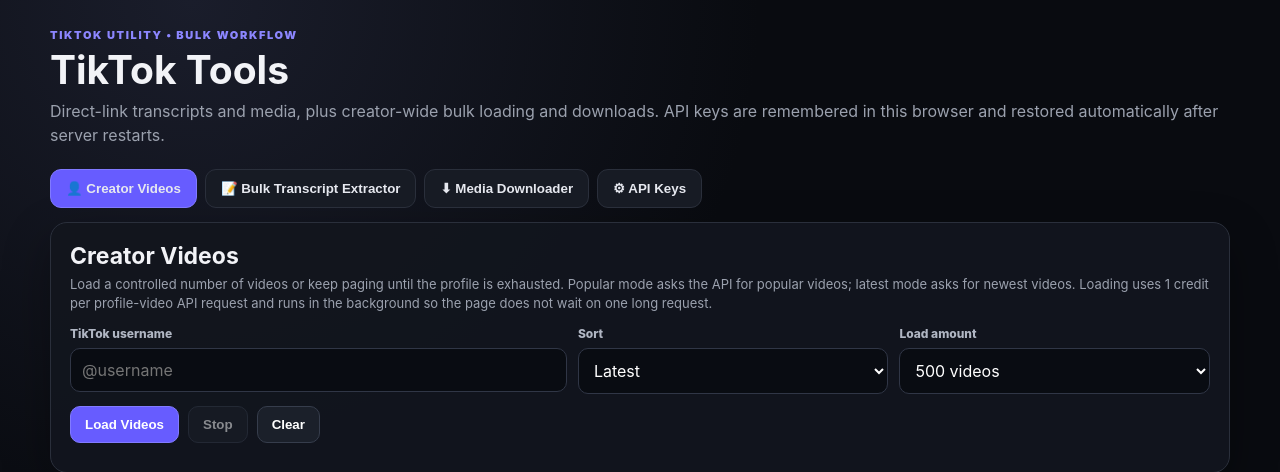
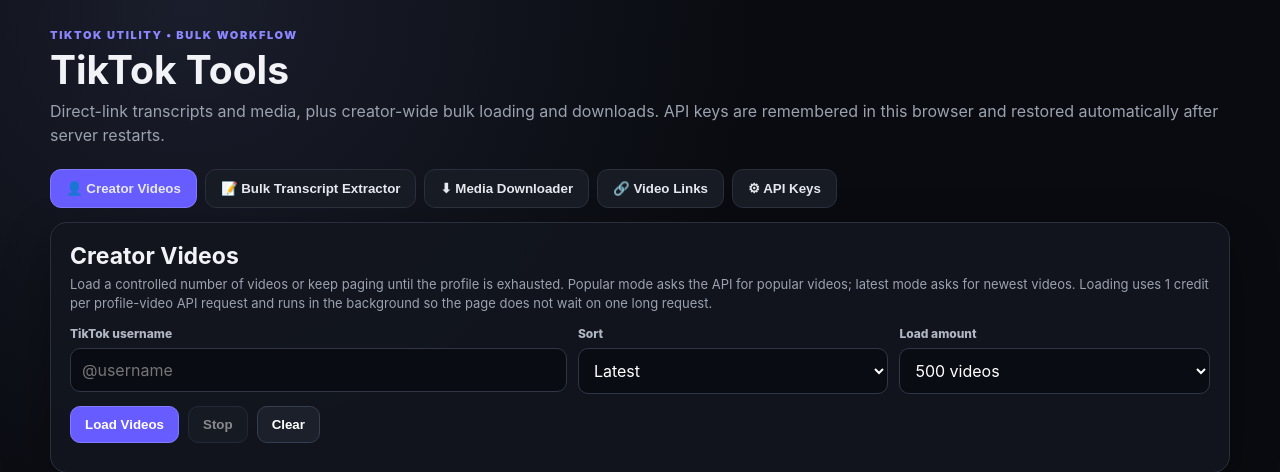
Before and after one commit to mqasim17/tiktok-tools, a Flask app: page / in a window 1280 px wide. Shown: the top 472 px of the page. Run offline with Flask 3, Linux system fonts and the light colour scheme.

Commit message:
Add files via upload

```diff
--- a/templates/index.html
+++ b/templates/index.html
@@ -33,8 +33,21 @@
     <button class="tab active" data-panel="creator">👤 Creator Videos</button>
     <button class="tab" data-panel="transcripts">📝 Bulk Transcript Extractor</button>
     <button class="tab" data-panel="media">⬇ Media Downloader</button>
+    <button class="tab" data-panel="links">🔗 Video Links</button>
     <button class="tab" data-panel="keys">⚙ API Keys</button>
   </div>
+
+
+  <section id="links" class="panel">
+    <div class="card">
+      <h2>Video Links</h2>
+      <div class="sub">Get the direct TikTok page links from the videos you loaded in Creator Videos. One pure URL per line. This uses no Scrape Creators credits.</div>
+      <div class="actions"><button class="btn" id="linksSelected">Use selected videos</button><button class="btn alt" id="linksAll">Use all loaded videos</button><button class="btn alt" id="linksCopy">Copy links</button><button class="btn alt" id="linksDownload">Download TXT</button><button class="btn alt" id="linksClear">Clear</button></div>
+      <textarea id="linksBox" style="margin-top:12px;min-height:360px" placeholder="https://www.tiktok.com/@user/video/123...
+https://www.tiktok.com/@user/video/456..."></textarea>
+      <div id="linksStatus" class="status"></div>
+    </div>
+  </section>
 
   <section id="keys" class="panel">
     <div class="card">
@@ -70,6 +83,7 @@
         <button class="btn" id="downloadCreatorVideo">Download selected videos ZIP</button>
         <button class="btn alt" id="downloadCreatorAudio">Download selected audio ZIP</button>
         <button class="btn alt" id="creatorToTranscript">Extract selected transcripts</button>
+        <button class="btn alt" id="creatorToLinks">Get selected links</button>
       </div>
       <div id="creatorDownloadStatus" class="status"></div>
       <div id="creatorDownloadProgress" class="progress hidden"><div class="bar" id="creatorDownloadBar"></div></div>
@@ -91,7 +105,7 @@
   <section id="media" class="panel">
     <div class="card">
       <h2>Media Downloader</h2>
-      <div class="sub">Paste direct TikTok links, prepare the best available media URL once, then download individually or as a ZIP. ZIP downloads use the URLs already prepared and do not spend another Scrape Creators credit.</div>
+      <div class="sub">Paste direct TikTok links, prepare the best available media URL once, then download individually or as a ZIP. Creator ZIP downloads send only selected indices to the server; the full video objects never need to be posted back from the browser.</div>
       <div style="margin-top:13px"><label>TikTok video links — one per line</label><textarea id="mediaLinks" placeholder="https://www.tiktok.com/@user/video/123...
 https://www.tiktok.com/@user/video/456..."></textarea></div>
       <div class="actions"><button class="btn" id="mediaPrepare">Prepare Downloads</button><button class="btn alt" id="downloadAudioZip">Download all audio ZIP</button><button class="btn alt" id="downloadVideoZip">Download all video ZIP</button><button class="btn alt" id="clearMedia">Clear</button></div>
@@ -109,7 +123,17 @@
 function esc(s){return String(s??'').replace(/[&<>"']/g,m=>({'&':'&amp;','<':'&lt;','>':'&gt;','"':'&quot;',"'":'&#39;'}[m]));}
 function status(id,msg,cls=''){ $(id).innerHTML=`<span class="${cls}">${esc(msg)}</span>`; }
 function common(){return {region:'US',cache_age:'30d'};}
-async function jsonFetch(url,body){const r=await fetch(url,{method:'POST',headers:{'Content-Type':'application/json'},body:JSON.stringify(body)});let d={};try{d=await r.json()}catch{}if(!r.ok||!d.success)throw new Error(d.error||`Request failed (${r.status})`);return d;}
+async function jsonFetch(url,body){
+  const r=await fetch(url,{method:'POST',headers:{'Content-Type':'application/json'},body:JSON.stringify(body),cache:'no-store'});
+  const text=await r.text();
+  let d=null;
+  try{d=JSON.parse(text)}catch{
+    const hint=text.replace(/<[^>]*>/g,' ').replace(/\s+/g,' ').trim().slice(0,180);
+    throw new Error(`Server returned non-JSON (HTTP ${r.status})${hint?`: ${hint}`:''}`);
+  }
+  if(!r.ok||!d.success)throw new Error(d.error||`Request failed (${r.status})`);
+  return d;
+}
 function showPanel(id){document.querySelectorAll('.tab').forEach(x=>x.classList.toggle('active',x.dataset.panel===id));document.querySelectorAll('.panel').forEach(x=>x.classList.toggle('active',x.id===id));window.scrollTo({top:0,behavior:'smooth'});}
 document.querySelectorAll('.tab').forEach(x=>x.onclick=()=>showPanel(x.dataset.panel));
 
@@ -213,25 +237,60 @@
 $('clearSelect').onclick=()=>document.querySelectorAll('#creatorList input').forEach(x=>x.checked=false);
 $('creatorClear').onclick=async()=>{if(creatorJobId){try{await fetch('/api/creator-jobs/'+creatorJobId+'/cancel',{method:'POST'})}catch{}} creatorJobId=null;creatorVideos=[];$('handle').value='';$('creatorResults').classList.add('hidden');$('creatorList').innerHTML='';status('creatorStatus','');$('creatorProgress').classList.add('hidden');$('creatorBtn').disabled=false;$('creatorBtn').textContent='Load Videos';$('creatorStop').disabled=true};
 
-async function startBulkJob(items,type,statusId,progressId,button){
+async function pollJobJson(url){
+  let lastError='';
+  for(let attempt=0;attempt<6;attempt++){
+    try{
+      const r=await fetch(url,{cache:'no-store'});
+      const text=await r.text();
+      let d=null;
+      try{d=JSON.parse(text)}catch{
+        const hint=text.replace(/<[^>]*>/g,' ').replace(/\s+/g,' ').trim().slice(0,160);
+        throw new Error(`Job endpoint returned non-JSON (HTTP ${r.status})${hint?`: ${hint}`:''}`);
+      }
+      if(!r.ok||!d.success){
+        if(r.status===404 || r.status===409){
+          throw new Error(d.error||`Job unavailable (HTTP ${r.status})`);
+        }
+        throw new Error(d.error||`Job status HTTP ${r.status}`);
+      }
+      return d;
+    }catch(e){
+      lastError=e.message||'Unknown status error';
+      if(/job.*not found|job.*unavailable|expired|no longer available/i.test(lastError)) break;
+      if(attempt<5) await new Promise(res=>setTimeout(res,1000));
+    }
+  }
+  throw new Error(lastError||'Could not read job status');
+}
+
+async function startBulkJob(items,type,statusId,progressId,button,creatorMode=false){
   if(!items.length){status(statusId,'Select or prepare at least one downloadable video.','bad');return}
   if(button)button.disabled=true;
   $(progressId).parentElement?.classList?.remove?.('hidden');
   setBar(progressId,2);
   status(statusId,`Starting ${type} ZIP for ${items.length} video(s)…`);
   try{
-    const d=await jsonFetch('/api/bulk-download',{items,media_type:type});
+    const payload = creatorMode
+      ? {creator_job_id:creatorJobId, indices:[...document.querySelectorAll('#creatorList input:checked')].map(x=>Number(x.dataset.i)), media_type:type}
+      : {items, media_type:type};
+
+    const d=await jsonFetch('/api/bulk-download',payload);
     const jobId=d.job_id;
     while(true){
-      await new Promise(r=>setTimeout(r,1200));
-      const j=await fetch('/api/jobs/'+jobId).then(r=>r.json());
-      if(!j.success)throw new Error(j.error||'Job status failed');
+      await new Promise(r=>setTimeout(r,1000));
+      const j=await pollJobJson('/api/jobs/'+jobId);
       const pct=j.total?Math.round(((j.done+j.failed)/j.total)*100):5;
       setBar(progressId,pct);
       status(statusId,`${j.message||'Working…'}${j.failed?' · '+j.failed+' failed':''}`);
       if(j.status==='done'){
-        const a=document.createElement('a');a.href='/api/jobs/'+jobId+'/download';a.download=`tiktok_${type}s.zip`;document.body.appendChild(a);a.click();a.remove();
-        setBar(progressId,100);status(statusId,`${j.message||'Finished'}. ZIP download started.`,'good');break;
+        const a=document.createElement('a');
+        a.href='/api/jobs/'+jobId+'/download';
+        a.download=`tiktok_${type}s.zip`;
+        document.body.appendChild(a);a.click();a.remove();
+        setBar(progressId,100);
+        status(statusId,`${j.message||'Finished'}. ZIP download started.`,'good');
+        break;
       }
       if(j.status==='error')throw new Error(j.message||'Bulk job failed');
     }
@@ -239,8 +298,29 @@
   finally{if(button)button.disabled=false}
 }
 
-$('downloadCreatorVideo').onclick=()=>startBulkJob(selectedCreator(),'video','creatorDownloadStatus','creatorDownloadBar',$('downloadCreatorVideo'));
-$('downloadCreatorAudio').onclick=()=>startBulkJob(selectedCreator(),'audio','creatorDownloadStatus','creatorDownloadBar',$('downloadCreatorAudio'));
+$('downloadCreatorVideo').onclick=()=>startBulkJob(selectedCreator(),'video','creatorDownloadStatus','creatorDownloadBar',$('downloadCreatorVideo'),true);
+$('downloadCreatorAudio').onclick=()=>startBulkJob(selectedCreator(),'audio','creatorDownloadStatus','creatorDownloadBar',$('downloadCreatorAudio'),true);
+
+function creatorLinks(selectedOnly=false){
+  const list=selectedOnly?selectedCreator():creatorVideos;
+  return list.map(v=>v.url).filter(Boolean).join('\n');
+}
+function downloadLinksText(text){
+  if(!text.trim()){status('linksStatus','No links available yet.','bad');return}
+  saveBlob(new Blob([text.endsWith('\n')?text:text+'\n'],{type:'text/plain;charset=utf-8'}),'tiktok_links.txt');
+  status('linksStatus','TXT download started.','good');
+}
+$('creatorToLinks').onclick=()=>{
+  const text=creatorLinks(true);
+  if(!text){status('creatorStatus','Select at least one video first.','bad');return}
+  $('linksBox').value=text;showPanel('links');status('linksStatus',`${text.split('\n').filter(Boolean).length} selected link(s).`,'good');
+};
+$('linksSelected').onclick=()=>{const text=creatorLinks(true);$('linksBox').value=text;status('linksStatus',`${text?text.split('\n').filter(Boolean).length:0} selected link(s).`,'good')};
+$('linksAll').onclick=()=>{const text=creatorLinks(false);$('linksBox').value=text;status('linksStatus',`${text?text.split('\n').filter(Boolean).length:0} loaded link(s).`,'good')};
+$('linksCopy').onclick=async()=>{const text=$('linksBox').value.trim();if(!text){status('linksStatus','No links to copy.','bad');return}try{await navigator.clipboard.writeText(text+'\n');status('linksStatus','Links copied.','good')}catch{status('linksStatus','Clipboard copy failed; you can copy the box manually.','bad')}};
+$('linksDownload').onclick=()=>downloadLinksText($('linksBox').value);
+$('linksClear').onclick=()=>{$('linksBox').value='';status('linksStatus','')};
+
 $('creatorToTranscript').onclick=()=>{const links=selectedCreator().map(v=>v.url).join('\n');if(!links){status('creatorStatus','Select at least one video first.','bad');return}showPanel('transcripts');$('transcriptLinks').value=links};
 
 $('transcriptBtn').onclick=async()=>{
```
